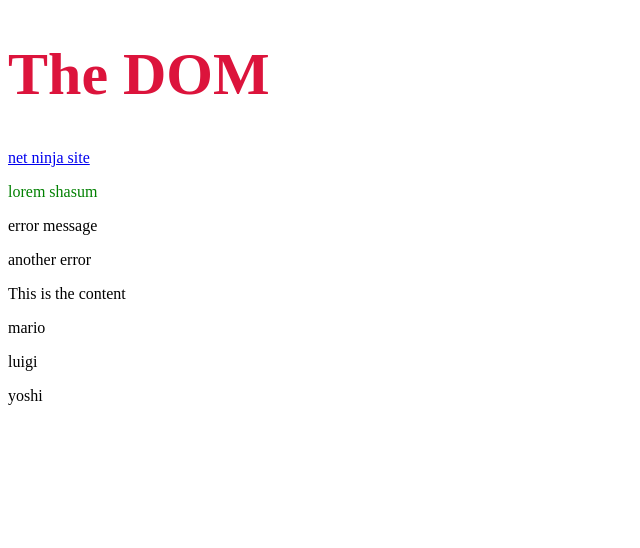
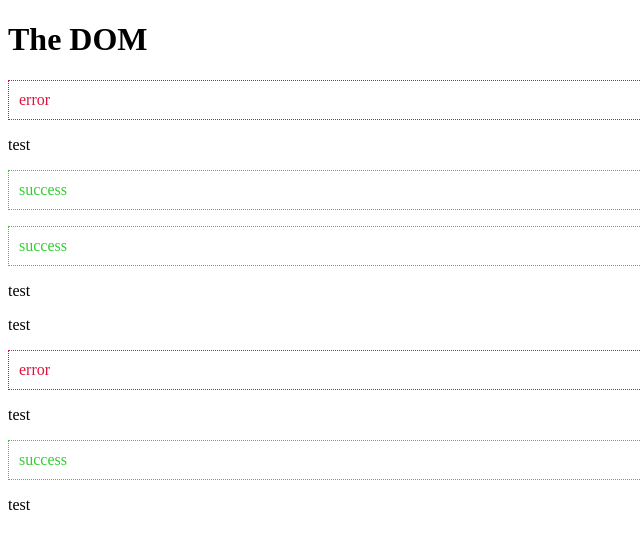
Before and after one commit to ATedeschi247/Modern-Javascript-tuts, a plain HTML site: page index.html in a window 1280 px wide. Shown: the whole page, without its empty margins (0-640 px from the left). Drawn offline with Linux system fonts and the light colour scheme.

Commit message:
finished video number 6

```diff
--- a/docObjModel.js
+++ b/docObjModel.js
@@ -30,42 +30,68 @@
 // console.log(para.innerText);
 // para.innerText = 'ninjas are awesome';
 
-const paras = document.querySelectorAll('p');
+// const paras = document.querySelectorAll('p');
 
 // paras.forEach(function(para) {
 //   console.log(para.innerText);
 //   para.innerText += ' new text';
 // });
 
-const content = document.querySelector('.content');
+// const content = document.querySelector('.content');
 
 // console.log(content.innerHTML);
 // content.innerHTML += '<h2>This is a new h2</h2>';
 
-const people = ['mario', 'luigi', 'yoshi'];
-people.forEach(function(person) {
-  content.innerHTML += `<p>${person}</p>`;
+// const people = ['mario', 'luigi', 'yoshi'];
+// people.forEach(function(person) {
+//   content.innerHTML += `<p>${person}</p>`;
+// });
+
+// const link = document.querySelector('a');
+
+// console.log(link.getAttribute('href'));
+// link.setAttribute('href', 'https://www.thenetninja.co.uk');
+// link.innerText = 'net ninja site';
+
+// const mssg = document.querySelector('p');
+// console.log(mssg.getAttribute('class'));
+// mssg.setAttribute('class', 'success');
+// mssg.setAttribute('style', 'color: green');
+
+// const title = document.querySelector('h1');
+
+// // title.setAttribute('style', 'margin: 50px');
+
+// console.log(title.style);
+// console.log(title.style.color);
+
+// title.style.margin = '50px';
+// title.style.color = 'crimson';
+// title.style.fontSize = '60px';
+// title.style.margin = "";
+
+// const content = document.querySelector('p');
+
+// console.log(content.classList);
+// content.classList.add('error');
+// content.classList.remove('error');
+// content.classList.add('success');
+
+const paras = document.querySelectorAll('p');
+
+console.log(paras);
+paras.forEach(function(paragraph) {
+  if (paragraph.textContent.includes('error')) {
+    paragraph.classList.add('error');
+  }
+  if (paragraph.textContent.includes('success')) {
+    paragraph.classList.add('success');
+  }
 });
 
-const link = document.querySelector('a');
+const title = document.querySelector('.title');
 
-console.log(link.getAttribute('href'));
-link.setAttribute('href', 'https://www.thenetninja.co.uk');
-link.innerText = 'net ninja site';
+title.classList.toggle('test');
+title.classList.toggle('test');
 
-const mssg = document.querySelector('p');
-console.log(mssg.getAttribute('class'));
-mssg.setAttribute('class', 'success');
-mssg.setAttribute('style', 'color: green');
-
-const title = document.querySelector('h1');
-
-// title.setAttribute('style', 'margin: 50px');
-
-console.log(title.style);
-console.log(title.style.color);
-
-title.style.margin = '50px';
-title.style.color = 'crimson';
-title.style.fontSize = '60px';
-title.style.margin = "";
+// 3 class methods: add, remove, and toggle
--- a/index.html
+++ b/index.html
@@ -9,18 +9,17 @@
 </head>
 
 <body>
-  <h1 id="page-title" style="color: orange">The DOM</h1>
-  <a href="www.google.com">Link to coolness</a>
-  <div>
-    <p class="error">lorem shasum</p>
-    <p class="error">error message</p>
-  </div>
-  <div class="error">
-    another error
-  </div>
-  <div class="content">
-    <p>This is the content</p>
-  </div>
+  <h1 class = "title">The DOM</h1>
+  <p>error</p>
+  <p>test</p>
+  <p>success</p>
+  <p>success</p>
+  <p>test</p>
+  <p>test</p>
+  <p>error</p>
+  <p>test</p>
+  <p>success</p>
+  <p>test</p>
   <script src="docObjModel.js"></script>
 </body>
 
--- a/style.css
+++ b/style.css
@@ -2,3 +2,14 @@ html, body {
   height: 100%;
   width: 100%;
 }
+.error {
+  padding: 10px;
+  color: crimson;
+  border: 1px dotted crimson;
+}
+
+.success {
+  padding: 10px;
+  color: limegreen;
+  border: 1px dotted limegreen;
+}
```
